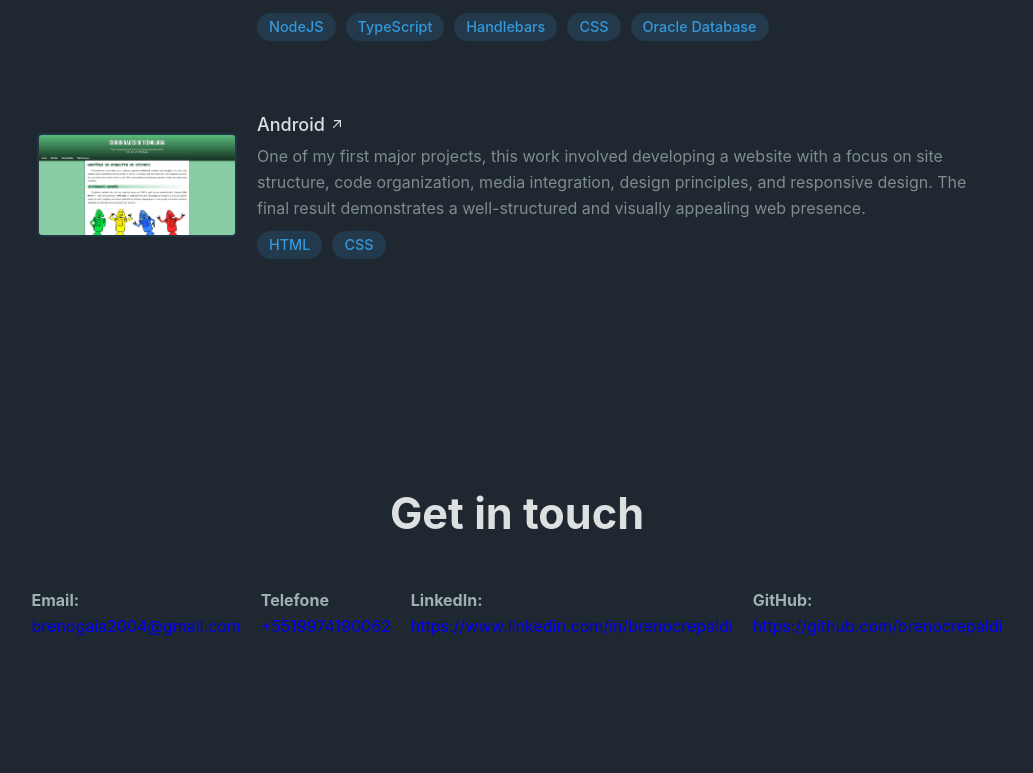
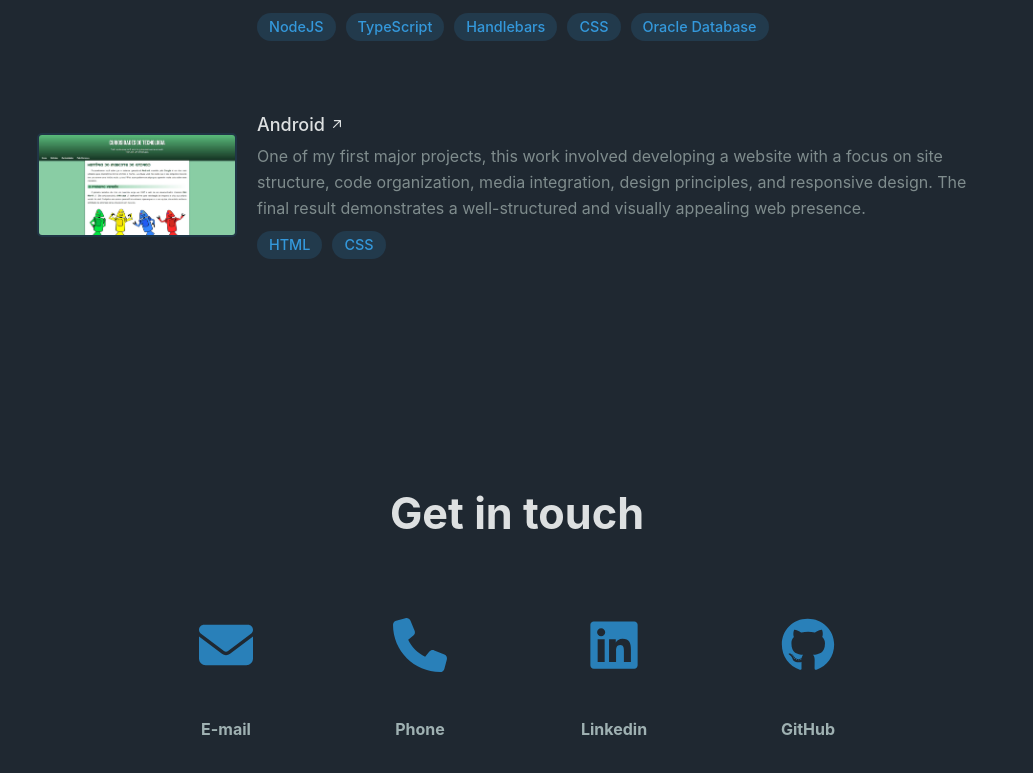
Before and after one commit to brenocrepaldi/portfolio, a React (Vite) app: page / in a window 1280 px wide. Shown: the part 3344-4117 px from the top of the page, without its empty margins (123-1156 px from the left). Built offline with nearby package versions, Linux system fonts and the light colour scheme.

Commit message:
Refactors contact section - content and style

```diff
--- a/public/content-en.json
+++ b/public/content-en.json
@@ -160,19 +160,45 @@
 		"title": "Get in touch",
 		"email": {
 			"title": "E-mail",
-			"content": "brenogaia2004@gmail.com"
+			"content": "brenogaia2004@gmail.com",
+			"icon": "email"
 		},
 		"phone": {
 			"title": "Phone",
-			"content": "+5519974190062"
+			"content": "+5519974190062",
+			"icon": "phone"
 		},
 		"linkedin": {
 			"title": "Linkedin",
-			"content": "https://www.linkedin.com/in/brenocrepaldi"
+			"content": "https://www.linkedin.com/in/brenocrepaldi",
+			"icon": "linkedin"
 		},
 		"github": {
 			"title": "GitHub",
-			"content": "https://github.com/brenocrepaldi"
-		}
+			"content": "https://github.com/brenocrepaldi",
+			"icon": "github"
+		},
+		"contactList": [
+			{
+				"title": "E-mail",
+				"content": "brenogaia2004@gmail.com",
+				"icon": "email"
+			},
+			{
+				"title": "Phone",
+				"content": "+5519974190062",
+				"icon": "phone"
+			},
+			{
+				"title": "Linkedin",
+				"content": "https://www.linkedin.com/in/brenocrepaldi",
+				"icon": "linkedin"
+			},
+			{
+				"title": "GitHub",
+				"content": "https://github.com/brenocrepaldi",
+				"icon": "github"
+			}
+		]
 	}
 }
--- a/src/components/contact/Contact.tsx
+++ b/src/components/contact/Contact.tsx
@@ -1,6 +1,25 @@
 import { ContactsProps } from '../../types';
 
+import { FontAwesomeIcon } from '@fortawesome/react-fontawesome';
+import { faPhone, faEnvelope } from '@fortawesome/free-solid-svg-icons';
+import {
+	faLinkedin,
+	faGithub,
+	IconDefinition,
+} from '@fortawesome/free-brands-svg-icons';
+
 import './contact.css';
+
+interface IconMap {
+	[key: string]: IconDefinition;
+}
+
+const icons: IconMap = {
+	email: faEnvelope,
+	phone: faPhone,
+	linkedin: faLinkedin,
+	github: faGithub,
+};
 
 export function Contact({
 	title,
@@ -14,35 +33,61 @@ export function Contact({
 			<h2>{title}</h2>
 			<div className="contact-list">
 				<div className="contact-item">
-					<strong>Email:</strong>
-					<a href={`mailto:${email.content}`} target="_blank">
-						{email.content}
+					<a
+						href={`mailto:${email.content}`}
+						target="_blank"
+						className="contact-icon-container"
+					>
+						<FontAwesomeIcon
+							icon={icons['email']}
+							className="contact-item-icon"
+						/>
 					</a>
+					<strong>{email.title}</strong>
 				</div>
 
 				<div className="contact-item">
-					<strong>Telefone</strong>
 					<a
 						href={`https://web.whatsapp.com/send?phone=${phone.content}`}
 						target="_blank"
+						className="contact-icon-container"
 					>
-						{phone.content}
+						<FontAwesomeIcon
+							icon={icons['phone']}
+							className="contact-item-icon"
+						/>
 					</a>
+					<strong>{phone.title}</strong>
 				</div>
 
 				<div className="contact-item">
-					<strong>LinkedIn:</strong>
-
-					<a href={linkedin.content} target="_blank" rel="noopener noreferrer">
-						{linkedin.content}
+					<a
+						href={linkedin.content}
+						target="_blank"
+						rel="noopener noreferrer"
+						className="contact-icon-container"
+					>
+						<FontAwesomeIcon
+							icon={icons['linkedin']}
+							className="contact-item-icon"
+						/>
 					</a>
+					<strong>{linkedin.title}</strong>
 				</div>
 
 				<div className="contact-item">
-					<strong>GitHub:</strong>
-					<a href={github.content} target="_blank" rel="noopener noreferrer">
-						{github.content}
+					<a
+						href={github.content}
+						target="_blank"
+						rel="noopener noreferrer"
+						className="contact-icon-container"
+					>
+						<FontAwesomeIcon
+							icon={icons['github']}
+							className="contact-item-icon"
+						/>
 					</a>
+					<strong>{github.title}</strong>
 				</div>
 			</div>
 		</section>
--- a/src/components/contact/contact.css
+++ b/src/components/contact/contact.css
@@ -10,11 +10,43 @@
 
 .contact-list {
 	display: flex;
-	gap: 20px;
+	gap: 80px;
 }
 
 .contact-item {
 	display: flex;
 	flex-direction: column;
+	align-items: center;
+	gap: 15px;
 	color: var(--text-lighter-color);
 }
+
+.contact-icon-container {
+	display: flex;
+	flex-direction: column;
+	align-items: center;
+	justify-content: center;
+	padding: 30px;
+	border-radius: 50%;
+	background-color: transparent;
+	transition: all 100ms ease-in-out;
+}
+
+.contact-icon-container:hover {
+	background-color: var(--light-background-color);
+	box-shadow: inset 0px 1.4px 0px #297fb927, 0 4px 8px rgba(0, 0, 0, 0.1);
+}
+
+.contact-item-icon {
+	width: 54px;
+	height: 54px;
+	color: var(--secondary-color);
+}
+
+.contact-item > strong {
+	transition: all 100ms ease-in-out;
+}
+
+.contact-icon-container:hover + strong {
+	color: var(--secondary-color);
+}
```
Also changed, not shown: src/components/contact/contact-item.tsx/contact-item.tsx (added).
